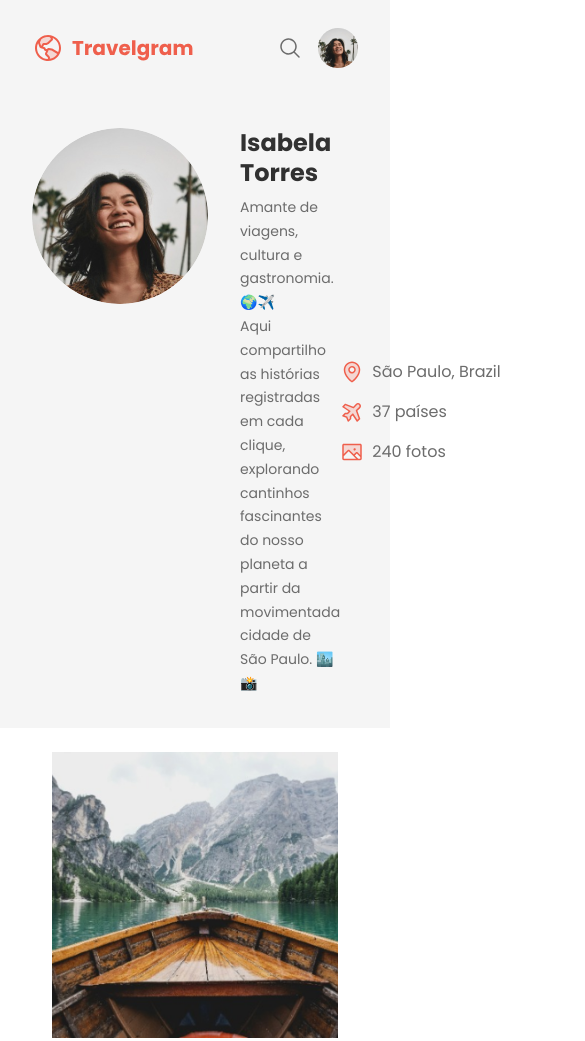
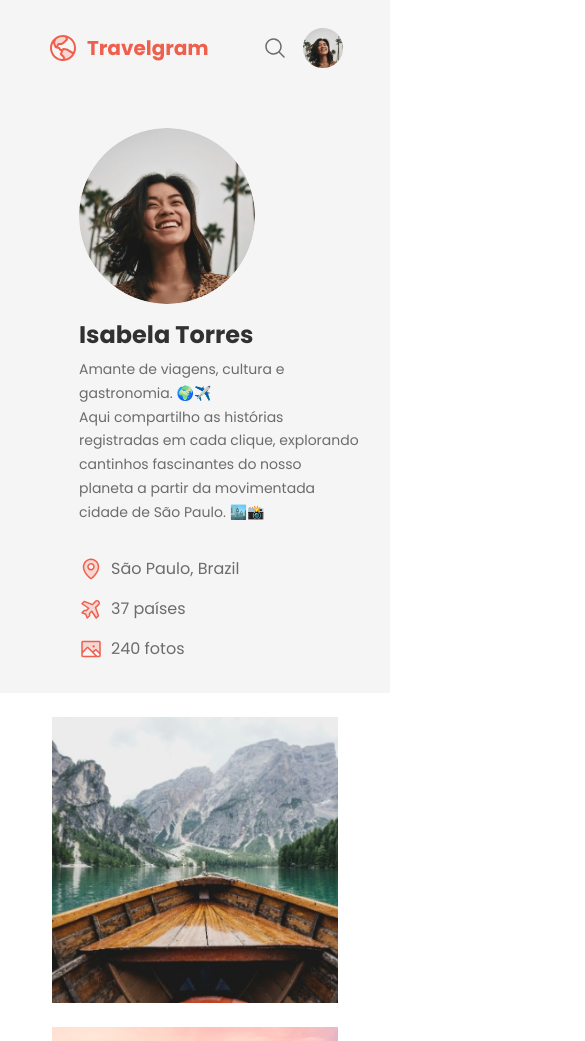
Before and after one commit to Ramontaffa/Travelgram, a plain HTML site: page index.html in a window 390 px wide. Shown: the top 1041 px of the page, 585 px wide, since content can reach past the window. Drawn offline with Linux system fonts and the light colour scheme.

Commit message:
responsividade header em andamento

```diff
--- a/index.html
+++ b/index.html
@@ -28,7 +28,7 @@
       </ul>
     </nav>
     <header>
-      <div class="container">
+      <div class="container grid">
         <div id="Profile">
           <img src="./assets/img-big.png" alt="foto de uma pessoa">
           <div id="pi">
@@ -37,6 +37,7 @@
             Aqui compartilho as histórias registradas em cada clique, explorando cantinhos fascinantes do nosso planeta a partir da movimentada cidade de São Paulo. 🏙️📸</p>
           </div>
         </div>
+
         <div>
           <ul id="info">
             <li>
--- a/styles/global.css
+++ b/styles/global.css
@@ -37,6 +37,10 @@ a:hover {
   padding-inline: 2rem;
   max-width: 80em;
   margin-inline: auto;
+
+  @media (width < 80em) {
+    width: 360px;
+  }
 }
 
 .bg-surface-color{
@@ -47,9 +51,4 @@ a:hover {
   :root{
     --text-lg: bold 1.5rem/125% var(--font-family);
   }
-
-  body {
-    display: block;
-  }
-
 }
--- a/styles/header.css
+++ b/styles/header.css
@@ -3,9 +3,26 @@ header {
 }
 
 header .container {
-  display: flex;
-  justify-content: space-between;
+  display: grid;
+  grid-template-columns: 1fr 1fr;
+  gap: 21.5rem;
   align-items: center;
+
+  @media (width < 80em) {
+    grid-template-columns: 1fr;
+    gap: 2rem;
+    margin-inline: auto;
+
+    #Profile {
+      flex-direction: column;
+      gap: 1rem;
+      margin-inline: 2rem;
+    }
+    #info {
+      margin-inline: 2rem;
+    }
+
+  }
 }
 #Profile {
   display: flex;
@@ -40,6 +57,7 @@ header .container {
   flex-direction: column;
   gap: 1rem;
   width: 17.5rem;
+  margin-left: auto;
 }
 #info li {
   display: flex;
```
